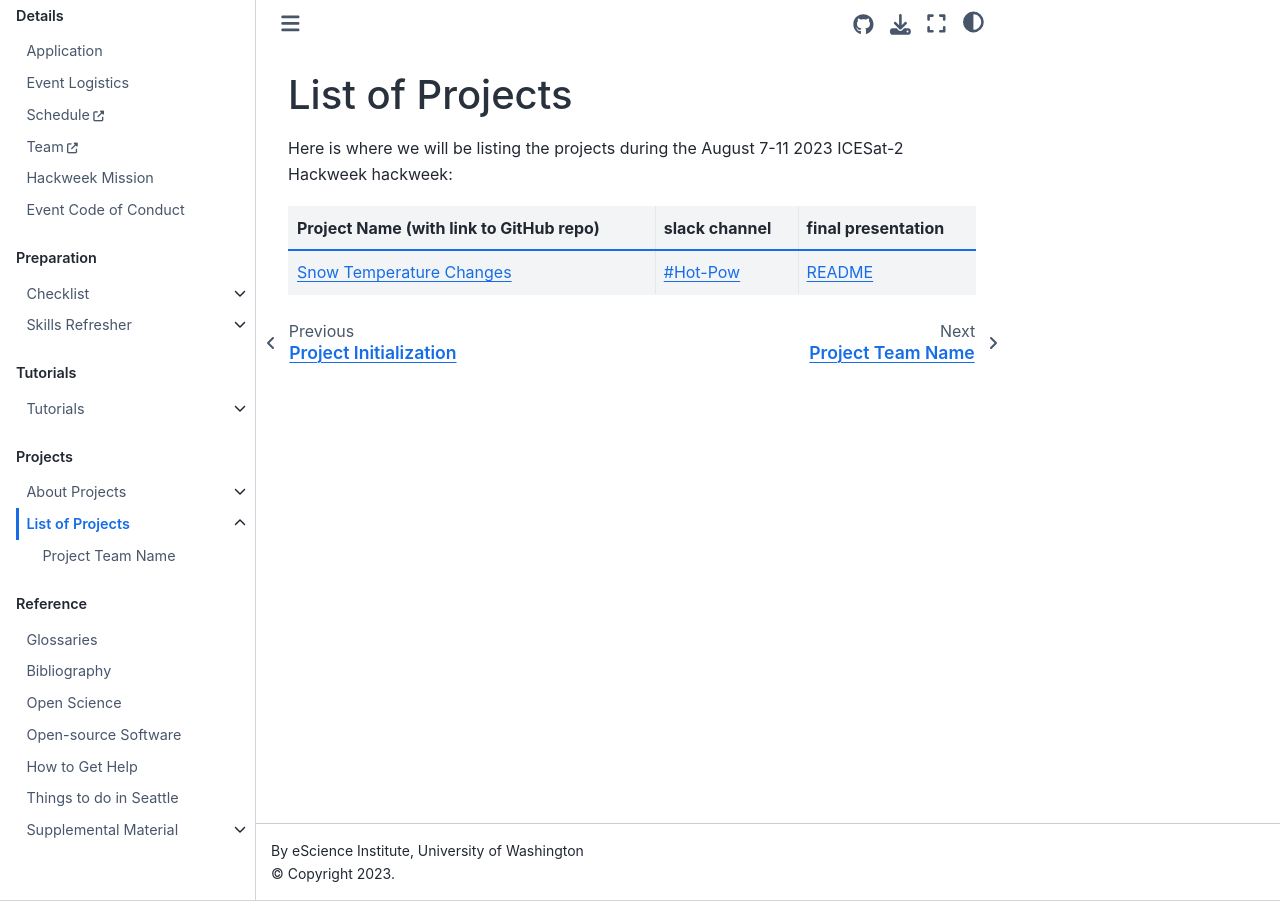
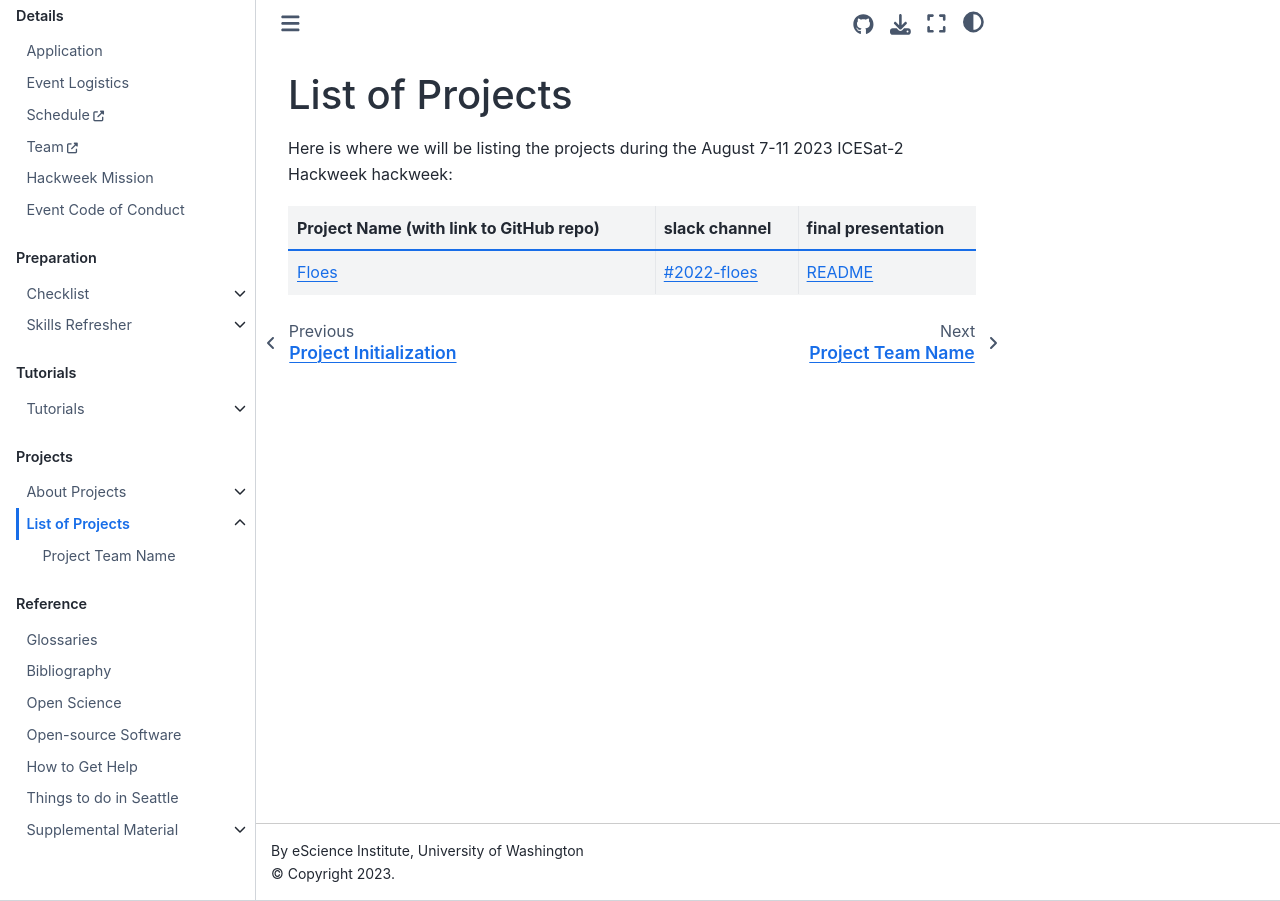
Before and after one commit to ICESAT-2HackWeek/ICESat-2-Hackweek-2023, a Jupyter Book: the page built from book/projects/list_of_projects.md, in a window 1280 px wide. Built offline with Jupyter Book 1.0.4 settings and Sphinx 7.4.7 and the Sphinx Book theme 1.1.4, drawn with Linux system fonts in a browser that asks for light colours; pages that are not in the unit, such as notebooks, are missing from menus.

Commit message:
use IS2 project example

```diff
--- a/book/projects/list_of_projects.md
+++ b/book/projects/list_of_projects.md
@@ -4,4 +4,4 @@ Here is where we will be listing the projects during the {{dates}} {{ hackweek }
 
 | Project Name (with link to GitHub repo) | slack channel | final presentation |
 |:--------|:--------|:-----|
-| [Snow Temperature Changes](https://github.com/snowex-hackweek/hot-pow) | [#Hot-Pow](https://snowexhackweek2021.slack.com/archives/C027RBZ9JH3) | [README](project_readmes/project_readme_template)  |
+| [Floes](https://github.com/ICESAT-2HackWeek/floes) | [#2022-floes](https://icesat2hackweek.slack.com/archives/C037TR80ZPU) | [README](project_readmes/project_readme_template)  |
```
